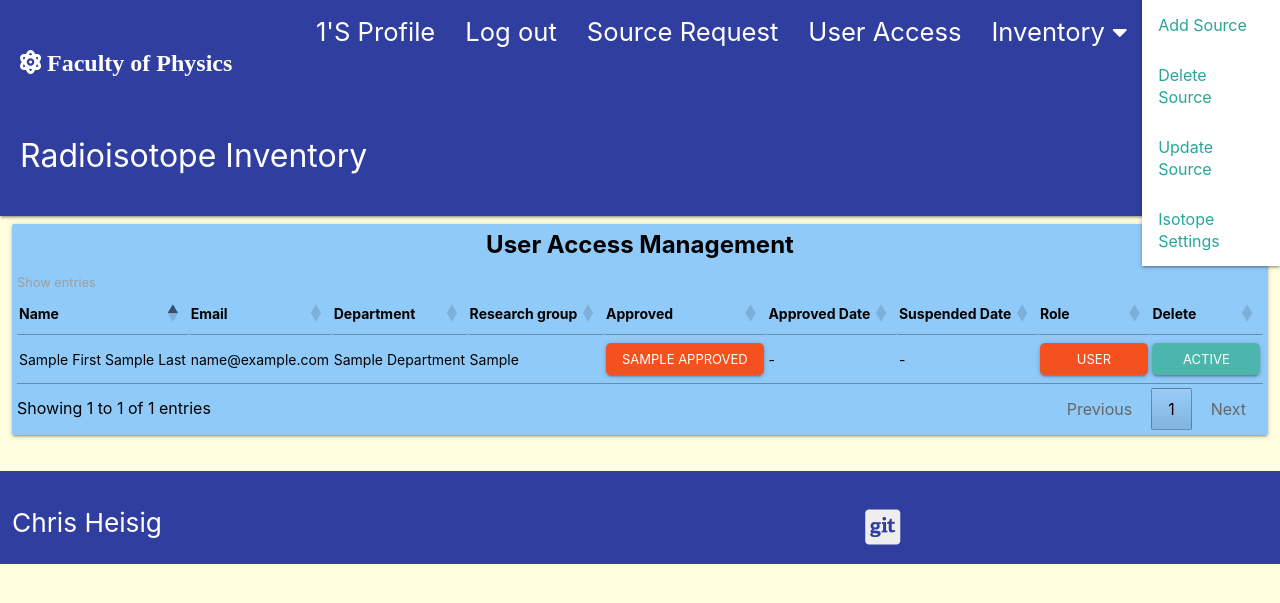
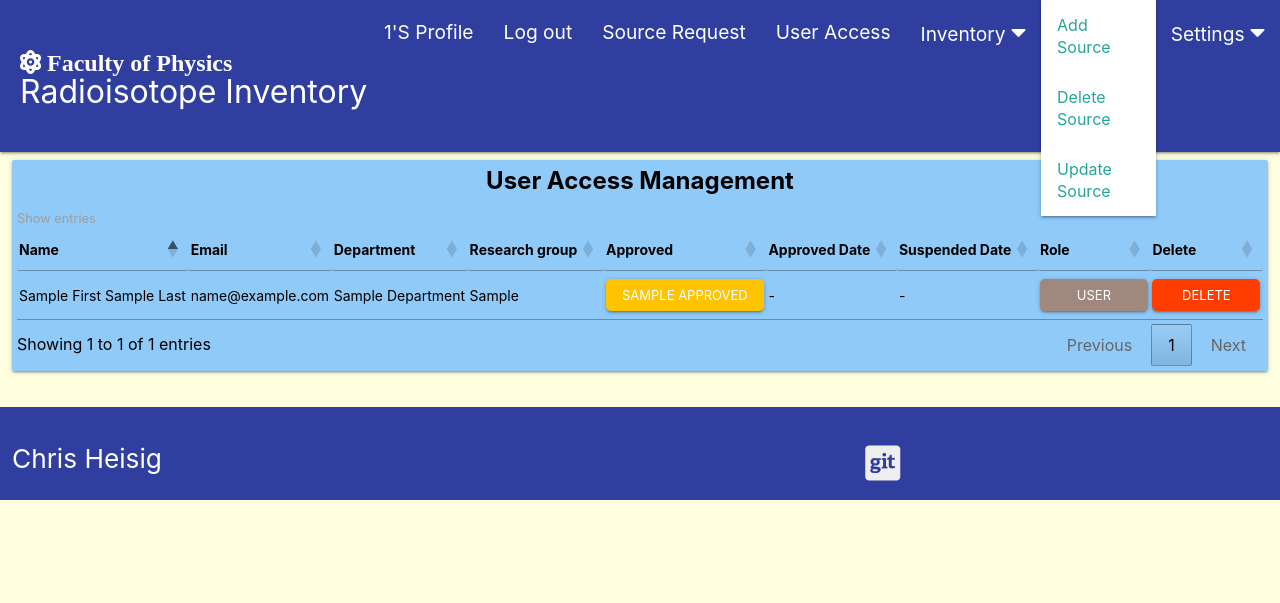
Before and after one commit to ChrisH2727/Milestone-3, a Flask app: page /delete_user_resp/1 in a window 1280 px wide, after a click on "Source". Shown: the top 603 px of the page. Run offline with Flask 2, Linux system fonts and the light colour scheme; the visitor is signed in with stand-in values (Sample User, id 1); a database or web service that is not in the repository returns one stand-in record (values such as "Sample title"); some libraries are stand-ins or nearby versions.

Commit message:
Reorganise Nav Bar

```diff
--- a/app.py
+++ b/app.py
@@ -407,8 +407,13 @@ def delete_user_resp(user_email):
     #
     # Called to  confirm deletion of a user account from mongo db
     #
-    mongo.db.users.delete_one({"email": user_email})
-    flash("user account sucessfuly deleted")
+    user = mongo.db.sources.find_one({"user": user_email})
+
+    if user:
+        flash("User {} has sources on loan and cannot be removed".format(user_email))
+    else:
+        mongo.db.users.delete_one({"email": user_email})
+        flash("user account sucessfuly deleted")
     users = list(mongo.db.users.find())
     return render_template("user.html", users=users)
 
@@ -661,7 +666,6 @@ def update_source_resp(source_serial_no):
     #
     # Called when data relating to a source requires update
     #
-    print("update_source_resp")
 
     if session["role"] == "admin":
         existing_source = (mongo.db.sources.find_one({"serial_number": source_serial_no}))
@@ -815,7 +819,14 @@ def delete_isotope_resp(isotope):
     #
     # Called to  confirm deletion of an isotope from the list in mongo db
     #
-    mongo.db.isotope_category.delete_one({"isotope": isotope})
+
+    # Do not delete source is still on loan
+    sources = list(mongo.db.sources.find({"$and":[{"approved": "yes"}, {"isotope":isotope}]}))
+    if sources:
+        flash("Isotope {} is still on loan and cannot be deleted".format(isotope))
+    else:
+        mongo.db.isotope_category.delete_one({"isotope": isotope})
+
     return redirect(url_for("manage_isotopes"))
 
 
@@ -838,21 +849,25 @@ def isotopes_update_conf(isotope_id):
     #  Called to list out isotope types to the admin user
     #
     if request.method == "POST":
-        isotope_update = {
+        # Do not delete source is still on loan
+        sources = list(mongo.db.sources.find({"$and":[{"approved": "yes"}, {"isotope":isotope}]}))
+        if sources:
+            flash("Isotope {} is still on loan and cannot be updated".format(isotope))
+        else:
+            isotope_update = {
                         "isotope": request.form.get("isotope"),
                         "halflife": request.form.get("halflife")
                         }
 
-        # Update the source inventory (db collection)
-        existing_isotope = mongo.db.isotope_category.find_one({"_id": ObjectId(isotope_id)})
-        mongo.db.sources.update_many({"isotope": existing_isotope["isotope"]},
-            { '$set': isotope_update })
+            # Update the source inventory (db collection)
+            existing_isotope = mongo.db.isotope_category.find_one({"_id": ObjectId(isotope_id)})
+            mongo.db.sources.update_many({"isotope": existing_isotope["isotope"]},
+                { '$set': isotope_update })
 
-        # Update the db colection of isotope categories
-        mongo.db.isotope_category.find_one_and_update({"_id": ObjectId(isotope_id)},
-            { '$set': isotope_update })
-
-        flash("Isotope type sucessfully updated")
+            # Update the db colection of isotope categories
+            mongo.db.isotope_category.find_one_and_update({"_id": ObjectId(isotope_id)},
+                { '$set': isotope_update })
+            flash("Isotope type sucessfully updated")
 
     # get isotope list
     if session["role"] == "admin":
--- a/static/css/style.css
+++ b/static/css/style.css
@@ -13,7 +13,7 @@
   left: 1rem;
 }
 nav ul a{
-  font-size: 1.6rem;
+  font-size: 1.2rem;
 }
 .logo-shift{
     margin-left: 20px;
@@ -67,8 +67,12 @@ letter-spacing: 0px;
 }
 .email-cell{
   max-width: 100px;
-  overflow:auto;
+  overflow:hidden;
 }
+.center-button{
+  text-align: center;
+}
+
 /****************************Collapsable Body******************************/
 
 table.dataTable thead th, table.dataTable thead td, table.dataTable tbody td, table.dataTable tfoot th {
--- a/templates/base.html
+++ b/templates/base.html
@@ -28,20 +28,25 @@
             <li><a href="{{ url_for('add_source') }}">Add Source</a></li>
             <li><a href="{{ url_for('delete_source') }}">Delete Source</a></li>
             <li><a href="{{ url_for('update_source') }}">Update Source</a></li>
-            <li><a href="{{ url_for('manage_isotopes') }}">Isotope Stetings</a></li>
         </ul>
 
         <ul id="source-dropdown2" class="dropdown-content">
             <li><a href="{{ url_for('add_source') }}">Add Source</a></li>
             <li><a href="{{ url_for('delete_source') }}">Delete Source</a></li>
             <li><a href="{{ url_for('update_source') }}">Update Source</a></li>
-            <li><a href="{{ url_for('manage_isotopes') }}">Isotope Settings</a></li>
+        </ul>
+        <ul id="settings-dropdown2" class="dropdown-content">
+            <li><a href="{{ url_for('manage_isotopes') }}">Isotopes</a></li>
         </ul>
 
         <ul id="inventory-dropdown" class="dropdown-content">
             <li><a href="{{ url_for('get_sources') }}">Full Inventory</a></li>
             <li><a href=" {{url_for('usage_report') }}">Usage Report</a></li>
             <li><a href=" {{url_for('approve_request') }}">Approve Request</a></li>
+        </ul>
+
+        <ul id="settings-dropdown" class="dropdown-content">
+            <li><a href="{{ url_for('manage_isotopes') }}">Isotopes</a></li>
         </ul>
 
         <ul id="inventory-dropdown2" class="dropdown-content">
@@ -68,6 +73,8 @@
                                 class="fas fa-caret-down rm-padding"></i></a></li>
                             <li><a class="dropdown-trigger" data-target="source-dropdown2">Source <i
                                 class="fas fa-caret-down rm-padding"></i></a></li>
+                            <li><a class="dropdown-trigger" data-target="settings-dropdown2">Settings <i
+                                    class="fas fa-caret-down rm-padding"></i></a></li>
                         {% endif %}
                     {% endif %}
 
@@ -88,6 +95,8 @@
                         class="fas fa-caret-down"></i></a></li>
                     <li><a class="dropdown-trigger" data-target="source-dropdown">Source <i
                         class="fas fa-caret-down"></i></a></li>
+                    <li><a class="dropdown-trigger" data-target="settings-dropdown">Settings <i
+                        class="fas fa-caret-down rm-padding"></i></a></li>
                 {% endif %}
             {% endif %}
         </ul>
--- a/templates/user.html
+++ b/templates/user.html
@@ -29,10 +29,12 @@
                                 <td class="capitalise">{{ user.research_group }}</td>
                                 <td>
                                     <a href="{{ url_for('get_userb', user_id=user._id) }}"
-                                    {% if user.approved=='approve' or  user.approved=='approved' %}
-                                        class="btn-small  teal lighten-2 sm-btn-add " >{{ user.approved }}
+                                    {% if user.approved=='approve' %}
+                                        class="btn-small  light-blue darken-1 sm-btn-add " >{{ user.approved }}
+                                    {% elif user.approved=='approved' %}
+                                        class="btn-small  light-blue darken-4 sm-btn-add " >{{ user.approved }}
                                     {% else %}
-                                        class ="btn-small deep-orange darken-1 sm-btn-add">{{ user.approved }}
+                                        class ="btn-small amber accent-3 sm-btn-add">{{ user.approved }}
                                     {% endif %}
                                     </a>
                                 </td>
@@ -55,13 +57,13 @@
                                     {% if user.role=='admin' %}
                                         class="btn-small  teal lighten-2 sm-btn-add" >Admin
                                     {% else %}
-                                        class ="btn-small deep-orange darken-1 sm-btn-add">User
+                                        class ="btn-small brown lighten-2 sm-btn-add">User
                                     {% endif %}
                                     </a>
                                 </td>
                                 <td>
                                     <a href="{{ url_for('get_userdelete', user_id=user._id) }}"
-                                        class="btn-small  teal lighten-2 sm-btn-add" >Active </a>
+                                        class="btn-small   deep-orange accent-3 sm-btn-add" >Delete </a>
 
                                     </a>
                                 </td>
```
Also changed, not shown: templates/inventory.html (+8 -6 lines), templates/isotopeTypes.html (+4 -4 lines), README.md, static/assets/loanHistory.png, static/assets/loginHistory.png.
